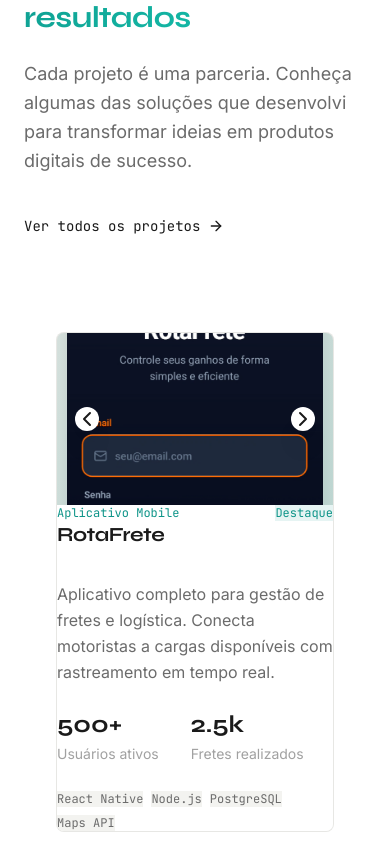
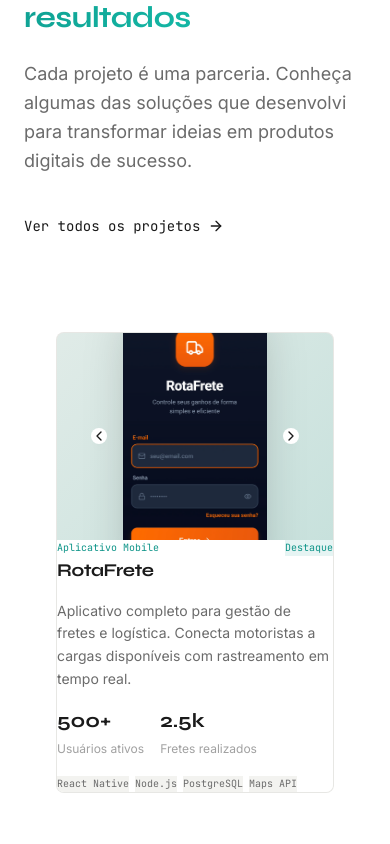
Before and after one commit to Makadeshbr/allanfelipe-dev, a Next.js app: page / in a window 390 px wide. Shown: the part 4040-4884 px from the top of the page. Built offline with nearby package versions, Linux system fonts and the light colour scheme.

Commit message:
fix: improve mobile responsiveness for projects section

```diff
--- a/src/components/Projects.tsx
+++ b/src/components/Projects.tsx
@@ -137,7 +137,7 @@
     >
       <div className="relative bg-[#F3F3F0] rounded-lg overflow-hidden border border-black/5 hover:border-[#0D9488]/30 hover:shadow-[0_20px_60px_-15px_rgba(0,0,0,0.12)] transition-all duration-500">
         {/* Project Image Area */}
-        <div className="relative aspect-[16/10] overflow-hidden flex items-center justify-center">
+        <div className="relative aspect-[4/3] sm:aspect-[16/10] overflow-hidden flex items-center justify-center">
           {/* Background gradient */}
           <div
             className="absolute inset-0"
@@ -148,16 +148,16 @@
 
           {project.isMobile ? (
             /* Mobile Mockup with Carousel */
-            <div className="relative z-10 py-4 px-16">
-              {/* Phone Frame - MUCH LARGER */}
-              <div className="relative mx-auto w-64 bg-[#1A1A1A] rounded-[3rem] p-3 shadow-2xl">
+            <div className="relative z-10 py-4 px-8 sm:px-16">
+              {/* Phone Frame - Responsive size */}
+              <div className="relative mx-auto w-36 sm:w-48 md:w-64 bg-[#1A1A1A] rounded-[2rem] sm:rounded-[3rem] p-2 sm:p-3 shadow-2xl">
                 {/* Dynamic Island / Notch */}
-                <div className="absolute top-5 left-1/2 -translate-x-1/2 w-24 h-7 bg-[#1A1A1A] rounded-full z-20" />
+                <div className="absolute top-3 sm:top-5 left-1/2 -translate-x-1/2 w-16 sm:w-24 h-5 sm:h-7 bg-[#1A1A1A] rounded-full z-20" />
 
                 {/* Screen */}
-                <div className="bg-white rounded-[2.5rem] overflow-hidden relative">
+                <div className="bg-white rounded-[1.5rem] sm:rounded-[2.5rem] overflow-hidden relative">
                   {/* Status bar area */}
-                  <div className="h-10 bg-[#1A1A1A]" />
+                  <div className="h-6 sm:h-10 bg-[#1A1A1A]" />
 
                   {/* App Screen - Image goes here */}
                   <div className="relative aspect-[9/16] overflow-hidden">
@@ -166,13 +166,13 @@
                       alt={`${project.title} - Tela ${currentImageIndex + 1}`}
                       fill
                       className="object-cover object-top"
-                      sizes="256px"
+                      sizes="(max-width: 640px) 144px, (max-width: 768px) 192px, 256px"
                     />
                   </div>
 
                   {/* Home indicator */}
-                  <div className="h-8 bg-white flex items-center justify-center">
-                    <div className="w-28 h-1.5 bg-[#1A1A1A] rounded-full" />
+                  <div className="h-5 sm:h-8 bg-white flex items-center justify-center">
+                    <div className="w-16 sm:w-28 h-1 sm:h-1.5 bg-[#1A1A1A] rounded-full" />
                   </div>
                 </div>
               </div>
@@ -183,33 +183,33 @@
                   {/* Left Arrow */}
                   <button
                     onClick={(e) => { e.preventDefault(); e.stopPropagation(); prevImage(); }}
-                    className="absolute left-2 top-1/2 -translate-y-1/2 z-30 p-3 bg-white rounded-full shadow-xl hover:bg-[#0D9488] hover:text-white transition-all duration-300 cursor-pointer"
+                    className="absolute left-0 sm:left-2 top-1/2 -translate-y-1/2 z-30 p-2 sm:p-3 bg-white rounded-full shadow-xl hover:bg-[#0D9488] hover:text-white transition-all duration-300 cursor-pointer"
                     type="button"
                     aria-label="Imagem anterior"
                   >
-                    <ChevronLeft className="w-6 h-6" />
+                    <ChevronLeft className="w-4 h-4 sm:w-6 sm:h-6" />
                   </button>
 
                   {/* Right Arrow */}
                   <button
                     onClick={(e) => { e.preventDefault(); e.stopPropagation(); nextImage(); }}
-                    className="absolute right-2 top-1/2 -translate-y-1/2 z-30 p-3 bg-white rounded-full shadow-xl hover:bg-[#0D9488] hover:text-white transition-all duration-300 cursor-pointer"
+                    className="absolute right-0 sm:right-2 top-1/2 -translate-y-1/2 z-30 p-2 sm:p-3 bg-white rounded-full shadow-xl hover:bg-[#0D9488] hover:text-white transition-all duration-300 cursor-pointer"
                     type="button"
                     aria-label="Próxima imagem"
                   >
-                    <ChevronRight className="w-6 h-6" />
+                    <ChevronRight className="w-4 h-4 sm:w-6 sm:h-6" />
                   </button>
 
                   {/* Dots indicator */}
-                  <div className="flex justify-center gap-3 mt-6">
+                  <div className="flex justify-center gap-2 sm:gap-3 mt-4 sm:mt-6">
                     {project.images.map((_, idx) => (
                       <button
                         key={idx}
                         onClick={(e) => { e.preventDefault(); setCurrentImageIndex(idx); }}
                         type="button"
-                        className={`h-3 rounded-full transition-all duration-300 cursor-pointer ${idx === currentImageIndex
-                          ? 'bg-[#0D9488] w-8'
-                          : 'bg-[#1A1A1A]/30 w-3 hover:bg-[#1A1A1A]/50'
+                        className={`h-2 sm:h-3 rounded-full transition-all duration-300 cursor-pointer ${idx === currentImageIndex
+                          ? 'bg-[#0D9488] w-5 sm:w-8'
+                          : 'bg-[#1A1A1A]/30 w-2 sm:w-3 hover:bg-[#1A1A1A]/50'
                           }`}
                         aria-label={`Ir para imagem ${idx + 1}`}
                       />
@@ -325,45 +325,45 @@
         </div>
 
         {/* Project Info */}
-        <div className="p-6 lg:p-8 bg-white">
-          <div className="flex items-start justify-between gap-4 mb-4">
+        <div className="p-4 sm:p-6 lg:p-8 bg-white">
+          <div className="flex items-start justify-between gap-2 sm:gap-4 mb-3 sm:mb-4">
             <div>
-              <span className="font-mono text-xs text-[#0D9488] mb-1 block">
+              <span className="font-mono text-[10px] sm:text-xs text-[#0D9488] mb-1 block">
                 {project.subtitle}
               </span>
-              <h3 className="font-display text-xl lg:text-2xl font-bold text-[#1A1A1A]">
+              <h3 className="font-display text-lg sm:text-xl lg:text-2xl font-bold text-[#1A1A1A]">
                 {project.title}
               </h3>
             </div>
             {project.featured && (
-              <span className="px-3 py-1 bg-[#0D9488]/10 font-mono text-xs text-[#0D9488]">
+              <span className="px-2 sm:px-3 py-1 bg-[#0D9488]/10 font-mono text-[10px] sm:text-xs text-[#0D9488] whitespace-nowrap">
                 Destaque
               </span>
             )}
           </div>
 
-          <p className="text-[#6B6B6B] leading-relaxed mb-6">
+          <p className="text-sm sm:text-base text-[#6B6B6B] leading-relaxed mb-4 sm:mb-6">
             {project.description}
           </p>
 
           {/* Stats */}
-          <div className="flex gap-8 mb-6">
+          <div className="flex gap-4 sm:gap-8 mb-4 sm:mb-6">
             {project.stats.map((stat) => (
               <div key={stat.label}>
-                <span className="block font-display text-2xl font-bold text-[#1A1A1A]">
+                <span className="block font-display text-xl sm:text-2xl font-bold text-[#1A1A1A]">
                   {stat.value}
                 </span>
-                <span className="text-sm text-[#A1A1A1]">{stat.label}</span>
+                <span className="text-xs sm:text-sm text-[#A1A1A1]">{stat.label}</span>
               </div>
             ))}
           </div>
 
           {/* Tags */}
-          <div className="flex flex-wrap gap-2">
+          <div className="flex flex-wrap gap-1.5 sm:gap-2">
             {project.tags.map((tag) => (
               <span
                 key={tag}
-                className="px-3 py-1 bg-[#F3F3F0] font-mono text-xs text-[#6B6B6B]"
+                className="px-2 sm:px-3 py-1 bg-[#F3F3F0] font-mono text-[10px] sm:text-xs text-[#6B6B6B]"
               >
                 {tag}
               </span>
```
